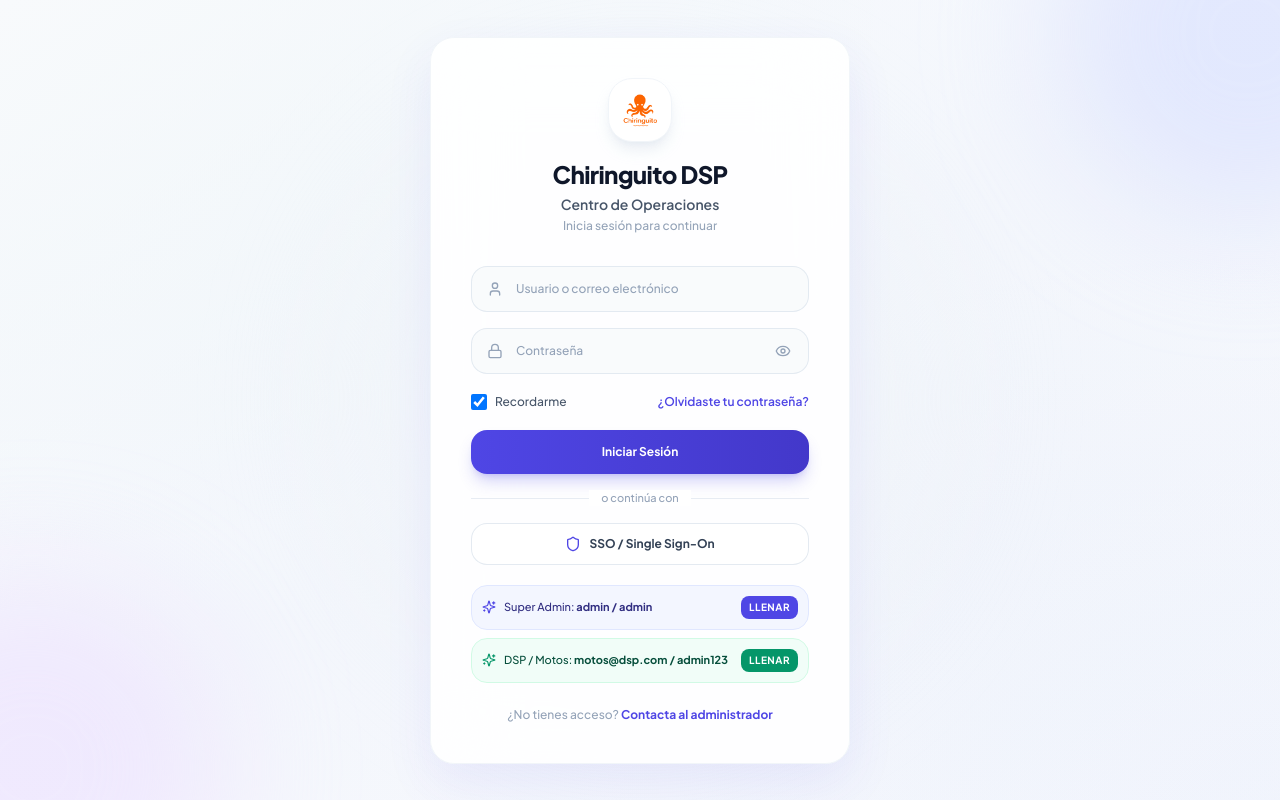
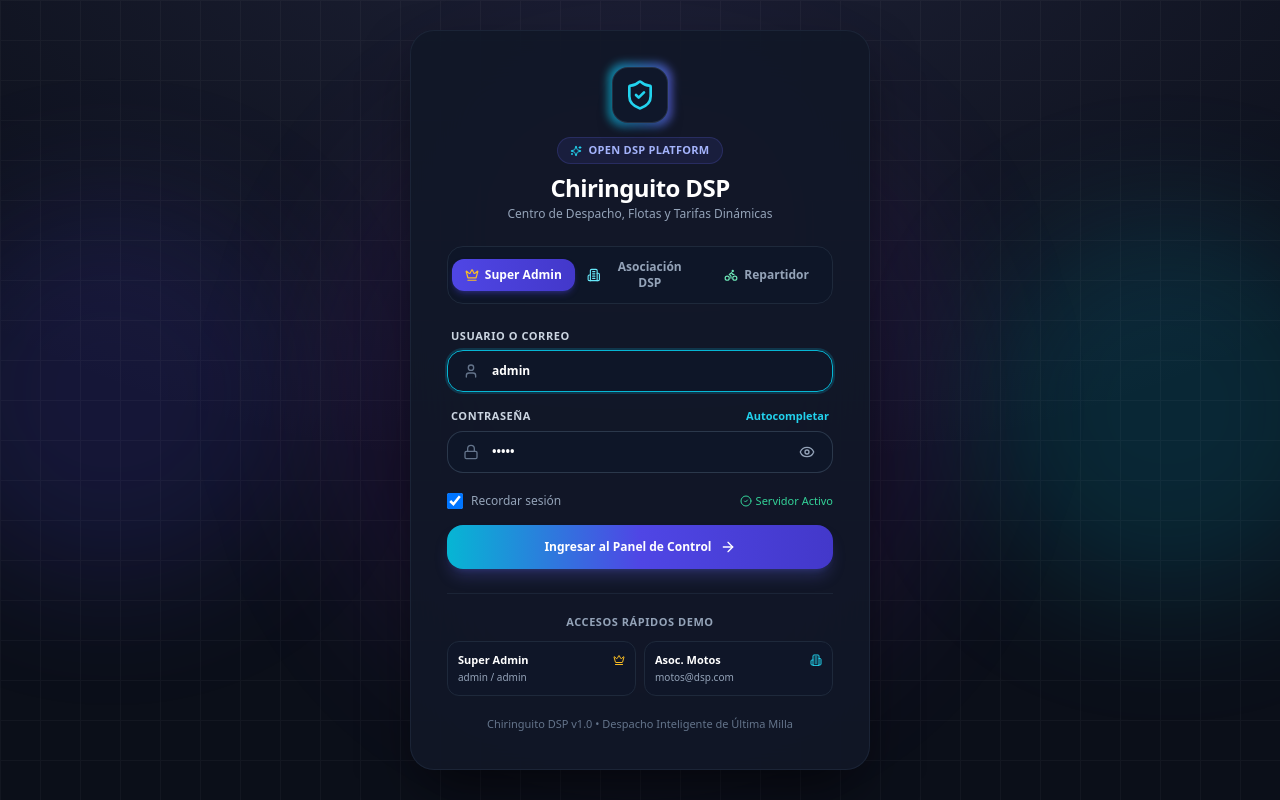
Before and after one commit to marvinjoel2001/dsp_admin, a React (Vite) app: page / in a window 1280 px wide. Built offline with nearby package versions, Linux system fonts and the light colour scheme.

Commit message:
feat(auth): redesign admin login with role selector tabs and instant 1-click quick access

```diff
--- a/src/pages/Login.tsx
+++ b/src/pages/Login.tsx
@@ -1,68 +1,152 @@
 import React, { useState } from 'react';
-import { ShieldCheck, User, Lock, Eye, EyeOff, Shield, Loader2, AlertCircle, Sparkles } from 'lucide-react';
+import {
+  ShieldCheck,
+  User,
+  Lock,
+  Eye,
+  EyeOff,
+  Shield,
+  Loader2,
+  AlertCircle,
+  Sparkles,
+  Bike,
+  Building2,
+  Crown,
+  ArrowRight,
+  CheckCircle2,
+} from 'lucide-react';
 import { useAuth } from '../context/AuthContext';
+
+type RoleTab = 'admin' | 'dsp' | 'driver';
 
 export const Login: React.FC = () => {
   const { login, isLoading } = useAuth();
-  const [usernameOrEmail, setUsernameOrEmail] = useState('');
-  const [password, setPassword] = useState('');
+  const [selectedRole, setSelectedRole] = useState<RoleTab>('admin');
+  const [usernameOrEmail, setUsernameOrEmail] = useState('admin');
+  const [password, setPassword] = useState('admin');
   const [showPassword, setShowPassword] = useState(false);
   const [rememberMe, setRememberMe] = useState(true);
   const [errorMessage, setErrorMessage] = useState<string | null>(null);
+
+  const selectRole = (role: RoleTab) => {
+    setSelectedRole(role);
+    setErrorMessage(null);
+    if (role === 'admin') {
+      setUsernameOrEmail('admin');
+      setPassword('admin');
+    } else if (role === 'dsp') {
+      setUsernameOrEmail('motos@dsp.com');
+      setPassword('admin123');
+    } else {
+      setUsernameOrEmail('driver@dsp.com');
+      setPassword('admin123');
+    }
+  };
 
   const handleSubmit = async (e: React.FormEvent) => {
     e.preventDefault();
     setErrorMessage(null);
 
     if (!usernameOrEmail.trim() || !password) {
-      setErrorMessage('Por favor ingresa tu usuario y contraseña.');
+      setErrorMessage('Por favor ingresa tu usuario/correo y contraseña.');
       return;
     }
 
     const res = await login(usernameOrEmail.trim(), password);
     if (!res.success) {
-      setErrorMessage(res.error || 'Credenciales incorrectas');
+      setErrorMessage(res.error || 'Credenciales incorrectas. Verifica tus datos.');
     }
   };
 
-  const handleQuickFill = (user: string, pass: string) => {
-    setUsernameOrEmail(user);
-    setPassword(pass);
-    setErrorMessage(null);
-  };
+  return (
+    <div className="min-h-screen w-full flex items-center justify-center bg-[#0B0F19] p-4 sm:p-6 relative overflow-hidden font-sans">
+      {/* Dynamic Background Glows & Grid */}
+      <div className="absolute inset-0 bg-[radial-gradient(ellipse_80%_80%_at_50%_-20%,rgba(120,119,198,0.18),rgba(255,255,255,0))]" />
+      <div className="absolute top-1/4 -left-20 w-96 h-96 bg-indigo-600/15 rounded-full blur-3xl pointer-events-none" />
+      <div className="absolute bottom-1/4 -right-20 w-96 h-96 bg-cyan-500/15 rounded-full blur-3xl pointer-events-none" />
+      <div className="absolute top-1/2 left-1/2 -translate-x-1/2 -translate-y-1/2 w-[650px] h-[650px] bg-purple-600/10 rounded-full blur-3xl pointer-events-none" />
 
-  return (
-    <div className="min-h-screen w-full flex items-center justify-center bg-gradient-to-br from-slate-50 via-indigo-50/30 to-purple-50/20 p-4 relative overflow-hidden">
-      {/* Background Decorative Blurs */}
-      <div className="absolute -top-40 -right-40 w-96 h-96 bg-indigo-200/40 rounded-full blur-3xl pointer-events-none" />
-      <div className="absolute -bottom-40 -left-40 w-96 h-96 bg-purple-200/40 rounded-full blur-3xl pointer-events-none" />
-      <div className="absolute top-1/2 left-1/2 -translate-x-1/2 -translate-y-1/2 w-[600px] h-[600px] bg-slate-100/50 rounded-full blur-3xl pointer-events-none" />
+      {/* Subtle Grid overlay */}
+      <div
+        className="absolute inset-0 opacity-[0.03] pointer-events-none"
+        style={{
+          backgroundImage: `linear-gradient(#fff 1px, transparent 1px), linear-gradient(90deg, #fff 1px, transparent 1px)`,
+          backgroundSize: '40px 40px'
+        }}
+      />
 
       {/* Main Login Card */}
-      <div className="w-full max-w-[420px] bg-white/90 backdrop-blur-2xl rounded-3xl p-8 sm:p-10 shadow-[0_20px_50px_rgba(79,70,229,0.08)] border border-slate-100 relative z-10 animate-in fade-in zoom-in-95 duration-300">
+      <div className="w-full max-w-[460px] bg-[#111827]/90 backdrop-blur-2xl rounded-3xl p-7 sm:p-9 shadow-[0_25px_60px_-15px_rgba(0,0,0,0.7)] border border-slate-800/80 relative z-10 animate-in fade-in zoom-in-95 duration-300">
 
-        {/* Logo & Header */}
-        <div className="flex flex-col items-center text-center mb-8">
-          <div className="w-16 h-16 rounded-3xl bg-white p-2 flex items-center justify-center shadow-lg shadow-slate-200/80 border border-slate-100 mb-4 group transition-transform hover:scale-105">
-            <img src="/images/logo.png" alt="Chiringuito DSP" className="w-full h-full object-contain" />
+        {/* Brand Header */}
+        <div className="flex flex-col items-center text-center mb-6">
+          <div className="relative mb-3.5 group">
+            <div className="absolute -inset-1 bg-gradient-to-r from-cyan-500 to-indigo-500 rounded-2xl blur-sm opacity-70 group-hover:opacity-100 transition duration-300" />
+            <div className="relative w-14 h-14 rounded-2xl bg-[#0F172A] p-2.5 flex items-center justify-center border border-slate-700/60 shadow-xl">
+              <ShieldCheck className="w-8 h-8 text-cyan-400" />
+            </div>
           </div>
 
-          <h1 className="text-2xl font-extrabold tracking-tight text-slate-900 mb-1">
+          <div className="inline-flex items-center gap-1.5 px-3 py-1 rounded-full bg-indigo-500/10 border border-indigo-500/20 text-indigo-300 text-[11px] font-bold tracking-wide uppercase mb-2">
+            <Sparkles className="w-3 h-3 text-cyan-400" />
+            <span>Open DSP Platform</span>
+          </div>
+
+          <h1 className="text-2xl font-black tracking-tight text-white">
             Chiringuito DSP
           </h1>
-          <p className="text-sm font-semibold text-slate-600 mb-1">
-            Centro de Operaciones
+          <p className="text-xs font-medium text-slate-400 mt-0.5">
+            Centro de Despacho, Flotas y Tarifas Dinámicas
           </p>
-          <p className="text-xs text-slate-400 font-medium">
-            Inicia sesión para continuar
-          </p>
+        </div>
+
+        {/* Role Selector Tabs (1-Click Switch) */}
+        <div className="mb-6 p-1 bg-slate-900/90 rounded-2xl border border-slate-800 flex items-center gap-1">
+          <button
+            type="button"
+            onClick={() => selectRole('admin')}
+            className={`flex-1 py-2 px-2 rounded-xl text-xs font-bold transition-all flex items-center justify-center gap-1.5 cursor-pointer ${
+              selectedRole === 'admin'
+                ? 'bg-gradient-to-r from-indigo-600 to-indigo-700 text-white shadow-md shadow-indigo-600/30'
+                : 'text-slate-400 hover:text-slate-200 hover:bg-slate-800/50'
+            }`}
+          >
+            <Crown className="w-3.5 h-3.5 text-amber-400" />
+            <span>Super Admin</span>
+          </button>
+
+          <button
+            type="button"
+            onClick={() => selectRole('dsp')}
+            className={`flex-1 py-2 px-2 rounded-xl text-xs font-bold transition-all flex items-center justify-center gap-1.5 cursor-pointer ${
+              selectedRole === 'dsp'
+                ? 'bg-gradient-to-r from-cyan-600 to-cyan-700 text-white shadow-md shadow-cyan-600/30'
+                : 'text-slate-400 hover:text-slate-200 hover:bg-slate-800/50'
+            }`}
+          >
+            <Building2 className="w-3.5 h-3.5 text-cyan-300" />
+            <span>Asociación DSP</span>
+          </button>
+
+          <button
+            type="button"
+            onClick={() => selectRole('driver')}
+            className={`flex-1 py-2 px-2 rounded-xl text-xs font-bold transition-all flex items-center justify-center gap-1.5 cursor-pointer ${
+              selectedRole === 'driver'
+                ? 'bg-gradient-to-r from-emerald-600 to-emerald-700 text-white shadow-md shadow-emerald-600/30'
+                : 'text-slate-400 hover:text-slate-200 hover:bg-slate-800/50'
+            }`}
+          >
+            <Bike className="w-3.5 h-3.5 text-emerald-300" />
+            <span>Repartidor</span>
+          </button>
         </div>
 
         {/* Error Alert */}
         {errorMessage && (
-          <div className="mb-6 p-3.5 bg-red-50/90 border border-red-200/80 rounded-2xl flex items-start gap-2.5 text-xs text-red-700 animate-shake">
-            <AlertCircle className="w-4 h-4 text-red-500 shrink-0 mt-0.5" />
-            <div className="flex-1 font-medium">{errorMessage}</div>
+          <div className="mb-5 p-3 bg-red-500/10 border border-red-500/30 rounded-2xl flex items-start gap-2.5 text-xs text-red-300 animate-in fade-in duration-200">
+            <AlertCircle className="w-4 h-4 text-red-400 shrink-0 mt-0.5" />
+            <div className="flex-1 font-medium leading-relaxed">{errorMessage}</div>
           </div>
         )}
 
@@ -70,37 +154,53 @@
         <form onSubmit={handleSubmit} className="space-y-4">
           {/* Username / Email Input */}
           <div>
+            <label className="block text-[11px] font-bold text-slate-300 uppercase tracking-wider mb-1.5 ml-1">
+              Usuario o Correo
+            </label>
             <div className="relative flex items-center">
-              <User className="w-4 h-4 absolute left-4 text-slate-400 pointer-events-none" />
+              <User className="w-4 h-4 absolute left-4 text-slate-500 pointer-events-none" />
               <input
                 id="username"
                 type="text"
                 value={usernameOrEmail}
                 onChange={(e) => setUsernameOrEmail(e.target.value)}
-                placeholder="Usuario o correo electrónico"
-                className="w-full bg-slate-50/80 border border-slate-200/90 rounded-2xl pl-11 pr-4 py-3.5 text-xs font-medium text-slate-800 placeholder-slate-400 focus:outline-none focus:border-indigo-500 focus:bg-white focus:ring-4 focus:ring-indigo-500/10 transition-all"
+                placeholder="admin, motos@dsp.com o correo"
+                className="w-full bg-slate-900/90 border border-slate-700/80 rounded-2xl pl-11 pr-4 py-3 text-xs font-semibold text-white placeholder-slate-500 focus:outline-none focus:border-cyan-500 focus:ring-2 focus:ring-cyan-500/20 transition-all"
                 disabled={isLoading}
+                autoFocus
               />
             </div>
           </div>
 
           {/* Password Input */}
           <div>
+            <div className="flex items-center justify-between mb-1.5 ml-1 mr-1">
+              <label className="block text-[11px] font-bold text-slate-300 uppercase tracking-wider">
+                Contraseña
+              </label>
+              <button
+                type="button"
+                onClick={() => setPassword('admin123')}
+                className="text-[11px] font-semibold text-cyan-400 hover:text-cyan-300 transition-colors cursor-pointer"
+              >
+                Autocompletar
+              </button>
+            </div>
             <div className="relative flex items-center">
-              <Lock className="w-4 h-4 absolute left-4 text-slate-400 pointer-events-none" />
+              <Lock className="w-4 h-4 absolute left-4 text-slate-500 pointer-events-none" />
               <input
                 id="password"
                 type={showPassword ? 'text' : 'password'}
                 value={password}
                 onChange={(e) => setPassword(e.target.value)}
-                placeholder="Contraseña"
-                className="w-full bg-slate-50/80 border border-slate-200/90 rounded-2xl pl-11 pr-11 py-3.5 text-xs font-medium text-slate-800 placeholder-slate-400 focus:outline-none focus:border-indigo-500 focus:bg-white focus:ring-4 focus:ring-indigo-500/10 transition-all"
+                placeholder="••••••••"
+                className="w-full bg-slate-900/90 border border-slate-700/80 rounded-2xl pl-11 pr-11 py-3 text-xs font-semibold text-white placeholder-slate-500 focus:outline-none focus:border-cyan-500 focus:ring-2 focus:ring-cyan-500/20 transition-all"
                 disabled={isLoading}
               />
               <button
                 type="button"
                 onClick={() => setShowPassword(!showPassword)}
-                className="absolute right-3.5 p-1 text-slate-400 hover:text-slate-600 transition-colors"
+                className="absolute right-3.5 p-1 text-slate-400 hover:text-slate-200 transition-colors cursor-pointer"
                 tabIndex={-1}
               >
                 {showPassword ? <EyeOff className="w-4 h-4" /> : <Eye className="w-4 h-4" />}
@@ -108,107 +208,86 @@
             </div>
           </div>
 
-          {/* Remember me & Forgot Password */}
-          <div className="flex items-center justify-between pt-1 pb-1">
+          {/* Remember me & Status */}
+          <div className="flex items-center justify-between pt-1">
             <label className="flex items-center gap-2 cursor-pointer select-none">
               <input
                 type="checkbox"
                 checked={rememberMe}
                 onChange={(e) => setRememberMe(e.target.checked)}
-                className="w-4 h-4 rounded-md border-slate-300 text-indigo-600 focus:ring-indigo-500 focus:ring-offset-0 transition-colors"
+                className="w-4 h-4 rounded border-slate-700 bg-slate-900 text-cyan-500 focus:ring-cyan-500/20 focus:ring-offset-0 transition-colors"
               />
-              <span className="text-xs font-medium text-slate-600">Recordarme</span>
+              <span className="text-xs font-medium text-slate-400">Recordar sesión</span>
             </label>
 
-            <button
-              type="button"
-              onClick={() => handleQuickFill('admin', 'admin')}
-              className="text-xs font-semibold text-indigo-600 hover:text-indigo-700 transition-colors hover:underline"
-            >
-              ¿Olvidaste tu contraseña?
-            </button>
+            <span className="text-[11px] font-medium text-emerald-400 flex items-center gap-1">
+              <CheckCircle2 className="w-3 h-3" />
+              <span>Servidor Activo</span>
+            </span>
           </div>
 
           {/* Submit Button */}
           <button
             type="submit"
             disabled={isLoading}
-            className="w-full bg-gradient-to-r from-indigo-600 to-indigo-700 hover:from-indigo-700 hover:to-indigo-800 text-white font-bold py-3.5 px-4 rounded-2xl text-xs shadow-lg shadow-indigo-600/25 hover:shadow-indigo-600/35 active:scale-[0.99] transition-all flex items-center justify-center gap-2 disabled:opacity-70 cursor-pointer"
+            className="w-full mt-2 bg-gradient-to-r from-cyan-500 via-indigo-600 to-indigo-700 hover:from-cyan-400 hover:via-indigo-500 hover:to-indigo-600 text-white font-extrabold py-3.5 px-4 rounded-2xl text-xs shadow-lg shadow-indigo-500/25 active:scale-[0.99] transition-all flex items-center justify-center gap-2 disabled:opacity-60 cursor-pointer"
           >
             {isLoading ? (
               <>
                 <Loader2 className="w-4 h-4 animate-spin" />
-                <span>Iniciando sesión...</span>
+                <span>Verificando credenciales...</span>
               </>
             ) : (
-              <span>Iniciar Sesión</span>
+              <>
+                <span>Ingresar al Panel de Control</span>
+                <ArrowRight className="w-4 h-4" />
+              </>
             )}
           </button>
         </form>
 
-        {/* Divider */}
-        <div className="relative my-6 flex items-center justify-center">
-          <div className="border-t border-slate-200/80 w-full" />
-          <span className="bg-white px-3 text-[11px] font-medium text-slate-400 absolute">
-            o continúa con
-          </span>
-        </div>
-
-        {/* SSO Button */}
-        <button
-          type="button"
-          onClick={() => handleQuickFill('admin', 'admin')}
-          className="w-full bg-white hover:bg-slate-50 border border-slate-200/90 text-slate-700 font-bold py-3 px-4 rounded-2xl text-xs transition-all flex items-center justify-center gap-2 shadow-xs hover:border-slate-300"
-        >
-          <Shield className="w-4 h-4 text-indigo-600" />
-          <span>SSO / Single Sign-On</span>
-        </button>
-
-        {/* Quick Access Credential Helper Pills */}
-        <div className="mt-5 space-y-2">
-          <div className="p-2.5 rounded-2xl bg-indigo-50/70 border border-indigo-100 flex items-center justify-between">
-            <div className="flex items-center gap-2">
-              <Sparkles className="w-3.5 h-3.5 text-indigo-600 shrink-0" />
-              <span className="text-[11px] font-medium text-indigo-900">
-                Super Admin: <strong className="font-bold">admin / admin</strong>
-              </span>
-            </div>
+        {/* Quick Demo Access Badges */}
+        <div className="mt-6 pt-5 border-t border-slate-800/80">
+          <p className="text-[11px] font-bold uppercase tracking-wider text-slate-400 mb-2.5 text-center">
+            Accesos Rápidos Demo
+          </p>
+          <div className="grid grid-cols-2 gap-2">
             <button
               type="button"
-              onClick={() => handleQuickFill('admin', 'admin')}
-              className="text-[10px] font-bold uppercase tracking-wider bg-indigo-600 hover:bg-indigo-700 text-white px-2 py-1 rounded-lg transition-all"
+              onClick={() => {
+                selectRole('admin');
+                handleSubmit({ preventDefault: () => {} } as any);
+              }}
+              className="p-2.5 rounded-xl bg-slate-900/80 hover:bg-slate-800 border border-slate-800 hover:border-slate-700 transition-all text-left group cursor-pointer"
             >
-              Llenar
+              <div className="text-[11px] font-bold text-white flex items-center justify-between">
+                <span>Super Admin</span>
+                <Crown className="w-3 h-3 text-amber-400 group-hover:scale-110 transition-transform" />
+              </div>
+              <div className="text-[10px] text-slate-400 mt-0.5">admin / admin</div>
             </button>
-          </div>
 
-          <div className="p-2.5 rounded-2xl bg-emerald-50/70 border border-emerald-100 flex items-center justify-between">
-            <div className="flex items-center gap-2">
-              <Sparkles className="w-3.5 h-3.5 text-emerald-600 shrink-0" />
-              <span className="text-[11px] font-medium text-emerald-900">
-                DSP / Motos: <strong className="font-bold">motos@dsp.com / admin123</strong>
-              </span>
-            </div>
             <button
               type="button"
-              onClick={() => handleQuickFill('motos@dsp.com', 'admin123')}
-              className="text-[10px] font-bold uppercase tracking-wider bg-emerald-600 hover:bg-emerald-700 text-white px-2 py-1 rounded-lg transition-all"
+              onClick={() => {
+                selectRole('dsp');
+                handleSubmit({ preventDefault: () => {} } as any);
+              }}
+              className="p-2.5 rounded-xl bg-slate-900/80 hover:bg-slate-800 border border-slate-800 hover:border-slate-700 transition-all text-left group cursor-pointer"
             >
-              Llenar
+              <div className="text-[11px] font-bold text-white flex items-center justify-between">
+                <span>Asoc. Motos</span>
+                <Building2 className="w-3 h-3 text-cyan-400 group-hover:scale-110 transition-transform" />
+              </div>
+              <div className="text-[10px] text-slate-400 mt-0.5">motos@dsp.com</div>
             </button>
           </div>
         </div>
 
-        {/* Footer Link */}
-        <div className="text-center mt-6">
-          <p className="text-xs text-slate-400 font-medium">
-            ¿No tienes acceso?{' '}
-            <a
-              href="mailto:soporte@chiringuitodsp.com"
-              className="font-bold text-indigo-600 hover:text-indigo-700 transition-colors hover:underline"
-            >
-              Contacta al administrador
-            </a>
+        {/* Footer */}
+        <div className="text-center mt-5">
+          <p className="text-[11px] text-slate-500 font-medium">
+            Chiringuito DSP v1.0 • Despacho Inteligente de Última Milla
           </p>
         </div>
       </div>
```
